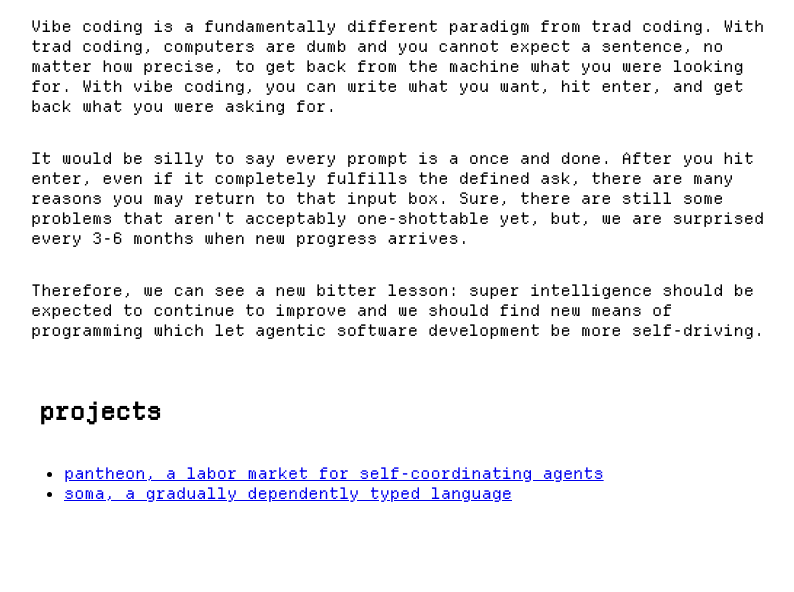
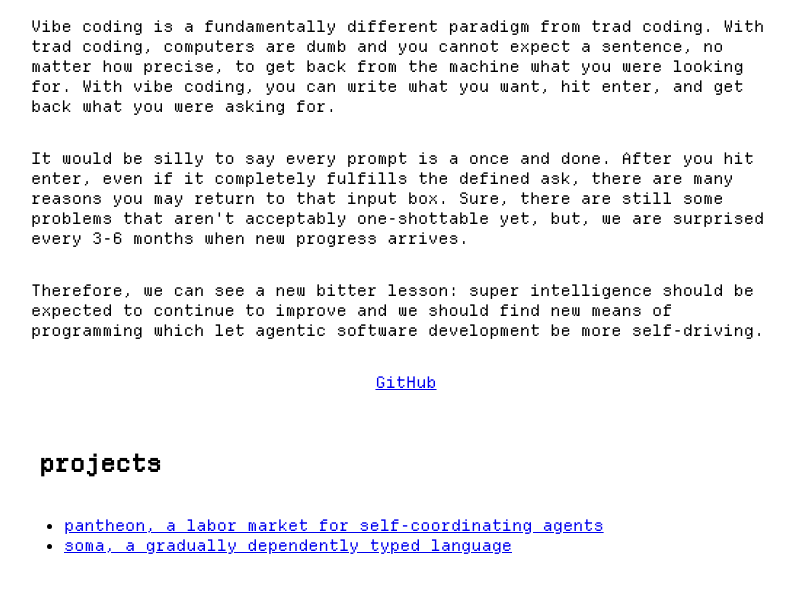
Before and after one commit to rococompute/rococompute.github.io, a plain HTML site: page index.html in a window 1280 px wide. Shown: the part 92-684 px from the top of the page, without its empty margins (234-1028 px from the left). Drawn offline with Linux system fonts and the light colour scheme.

Commit message:
link to github

```diff
--- a/index.html
+++ b/index.html
@@ -21,6 +21,7 @@
       <p>Vibe coding is a fundamentally different paradigm from trad coding. With trad coding, computers are dumb and you cannot expect a sentence, no matter how precise, to get back from the machine what you were looking for. With vibe coding, you can write what you want, hit enter, and get back what you were asking for.</p>
       <p>It would be silly to say every prompt is a once and done. After you hit enter, even if it completely fulfills the defined ask, there are many reasons you may return to that input box. Sure, there are still some problems that aren't acceptably one-shottable yet, but, we are surprised every 3-6 months when new progress arrives.</p>
       <p>Therefore, we can see a new bitter lesson: super intelligence should be expected to continue to improve and we should find new means of programming which let agentic software development be more self-driving.</p>
+      <p><a href="https://github.com/rococompute/">GitHub</a></p>
       <br/>
       <h2>projects</h2>
       <ul>
```
